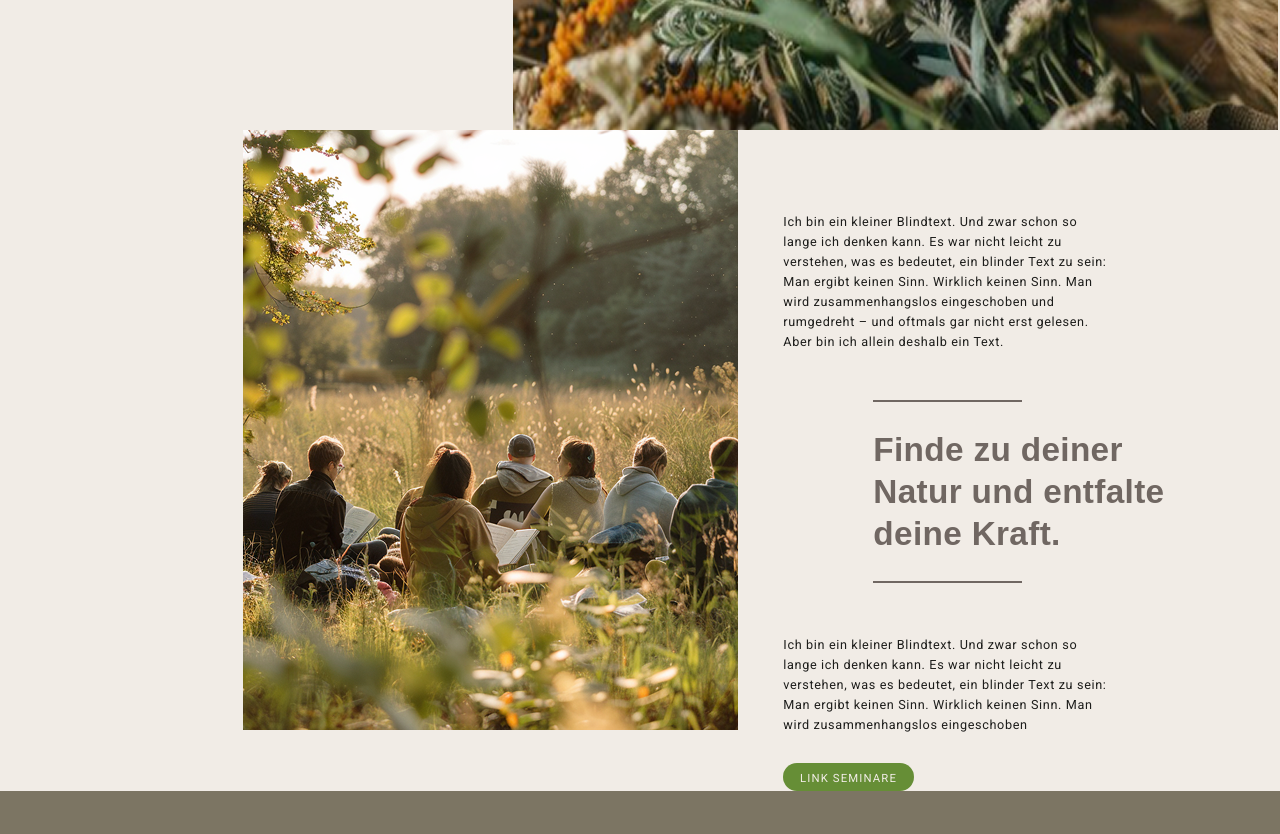
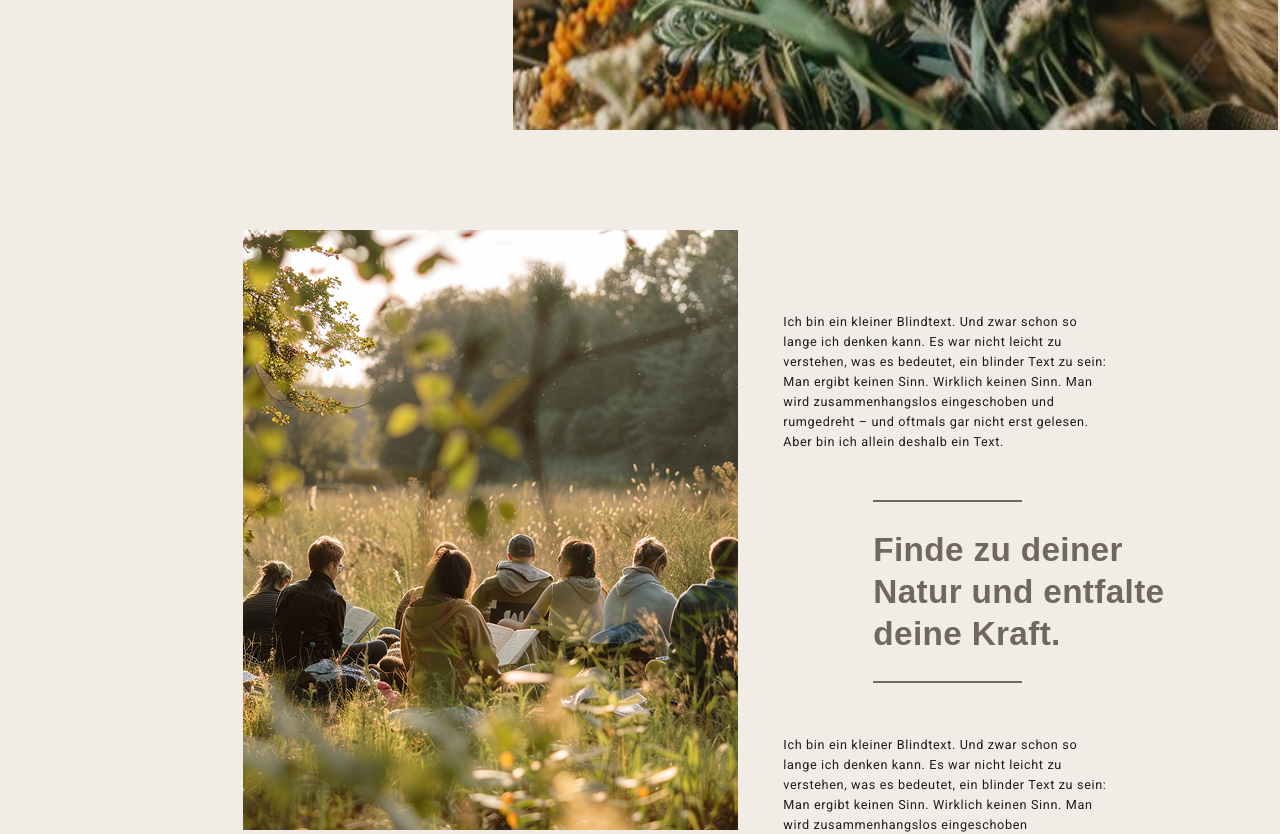
Before and after one commit to FelixRizzolli/kraeuterakademie.it_nuxt, a Nuxt app: page / in a window 1280 px wide. Shown: the part 1640-2474 px from the top of the page. Built offline with nearby package versions, Linux system fonts and the light colour scheme; a web font is replaced by a local one.

Commit message:
fix(ImageText): typo in classname

```diff
--- a/app/components/Content/ImageText.vue
+++ b/app/components/Content/ImageText.vue
@@ -1,5 +1,5 @@
 <template>
-  <section class="contentelement_imgagetext grid-container">
+  <section class="contentelement_imagetext grid-container">
     <div class="image">
       <img :src="image?.src" :alt="image?.alt" />
     </div>
```
